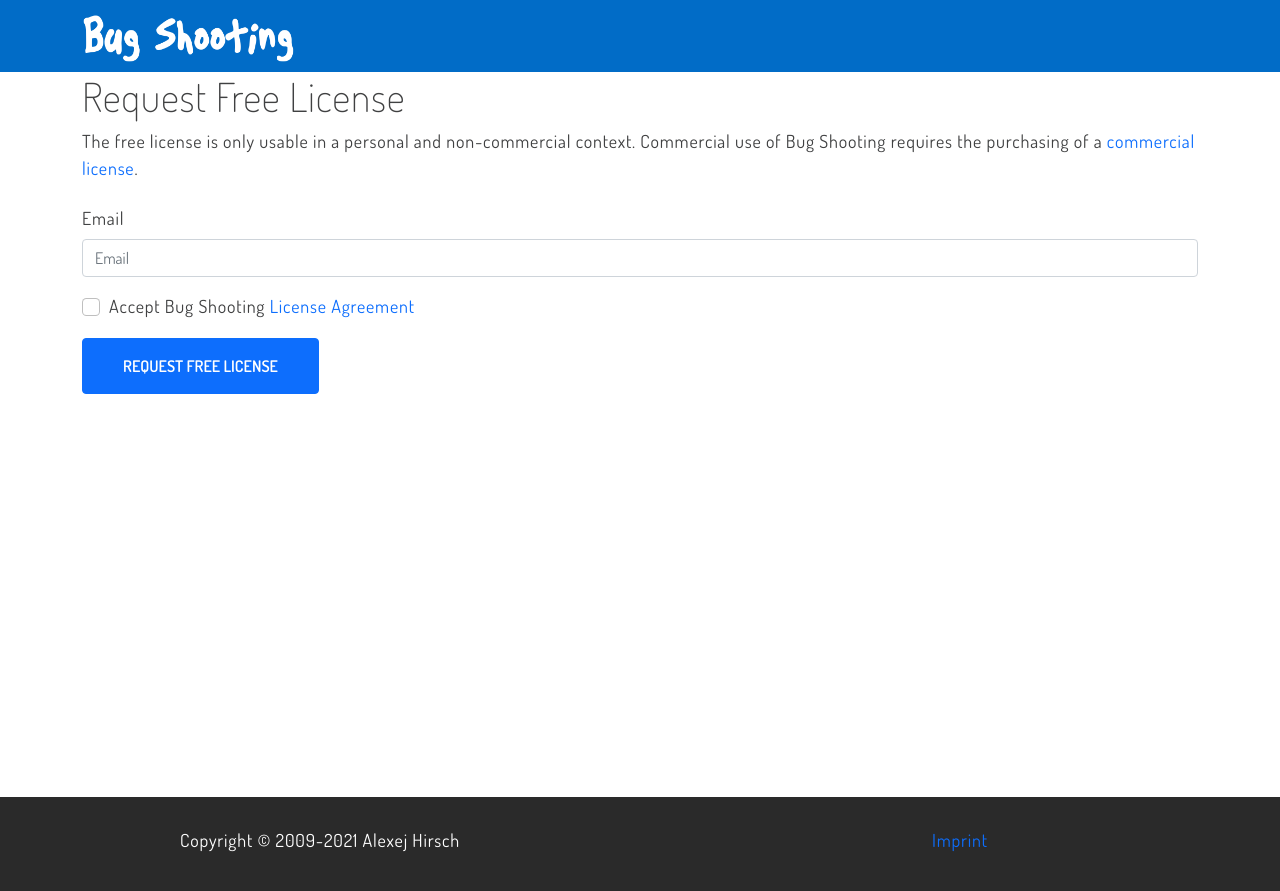
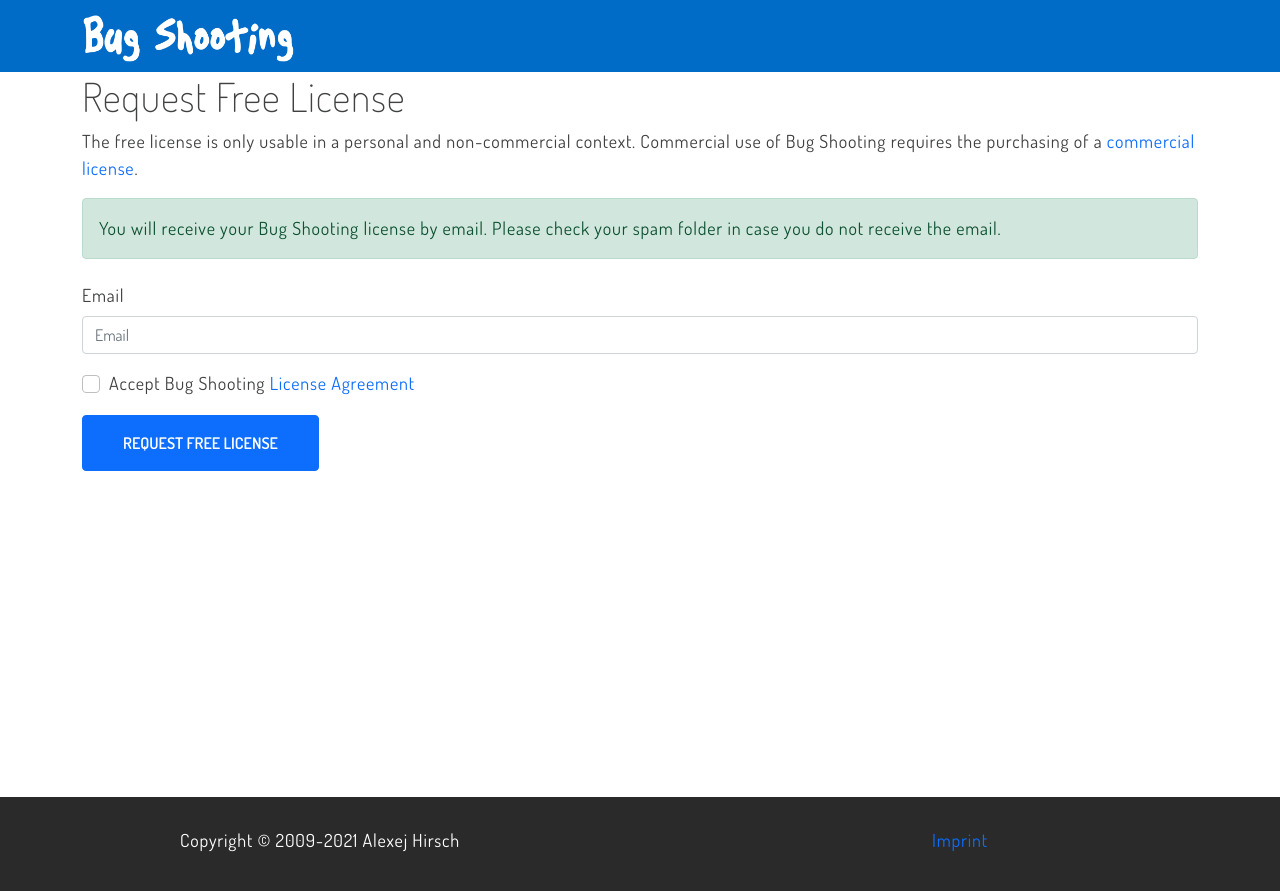
Before and after one commit to BugShooting/BugShooting.Homepage, a Jekyll site: the page built from free.md, in a window 1280 px wide. Shown: the top 891 px of the page. Built offline with Jekyll 4.4.1, drawn with Linux system fonts in a browser that asks for light colours; our own code applies the rules of GitHub Pages for plain Markdown files; some of the changed lines change nothing that is shown.

Commit message:
Update free.md

```diff
--- a/free.md
+++ b/free.md
@@ -3,41 +3,37 @@
 permalink: /free/
 ---
 
-<div id="requestform">
+# Request Free License
 
-  <h1>Request Free License</h1>
-  <p>The free license is only usable in a personal and non-commercial context. Commercial use of Bug Shooting requires the purchasing of a <a href="{{ site.baseurl }}/pricing">commercial license</a>.</p>
+The free license is only usable in a personal and non-commercial context. Commercial use of Bug Shooting requires the purchasing of a <a href="{{ site.baseurl }}/pricing">commercial license</a>.
 
-  <form id="submitform">
-    <div class="row mb-3">
-      <div class="form-group">
-        <label for="activationfile" class="col-sm-2 col-form-label">Email</label>
-        <input class="form-control" type="email" placeholder="Email" required name="email" id="email" maxlength="100">
+<div id="errorMessage" class="alert alert-danger" role="alert" style="display:none"></div>
+<div id="successMessage" class="alert alert-success " role="alert">
+  You will receive your Bug Shooting license by email. Please check your spam folder in case you do not receive the email.
+</div>
+
+<form id="submitform">
+  <div class="row mb-3">
+    <div class="form-group">
+      <label for="activationfile" class="col-sm-2 col-form-label">Email</label>
+      <input class="form-control" type="email" placeholder="Email" required name="email" id="email" maxlength="100">
+    </div>
+  </div>
+  <div class="row mb-3">
+    <div class="form-group">
+      <div class="form-check">
+        <input class="form-check-input" type="checkbox" required name="agreement">
+        <label class="form-check-label" for="agreement">Accept Bug Shooting <a href="{{ site.baseurl }}/agreement" target="_blank">License Agreement</a></label>
       </div>
     </div>
-    <div class="row mb-3">
-      <div class="form-group">
-        <div class="form-check">
-          <input class="form-check-input" type="checkbox" required name="agreement">
-          <label class="form-check-label" for="agreement">Accept Bug Shooting <a href="{{ site.baseurl }}/agreement" target="_blank">License Agreement</a></label>
-        </div>
-      </div>
+  </div>
+  <div class="row mb-3">
+    <div class="form-group">
+      <button class="btn btn-lg btn-primary btn-block" type="submit">Request Free License</button>
     </div>
-    <div class="row mb-3">
-      <div class="form-group">
-        <button class="btn btn-lg btn-primary btn-block" type="submit">Request Free License</button>
-      </div>
-    </div>
-  </form>
+  </div>
+</form>
 
-</div>
-
-<div id="resultsuccess" style="display:none">
- <h1>Thank You</h1>
- <div class="alert alert-success " role="alert">
-   You will receive your Bug Shooting license by email. Please check your spam folder in case you do not receive the email.
- </div>
-</div>
 
 <div id="resultfailed" style="display:none">
   <h1>Oops!</h1>
@@ -53,27 +49,38 @@
     // disable default action
     event.preventDefault();
 
-    var request = new XMLHttpRequest();
+    var xhr = new XMLHttpRequest();
 
-    request.addEventListener('load', function( event ) {
-      form.reset();
-      document.getElementById("requestform").style.display = "none";
-      document.getElementById("resultsuccess").style.display = "block";
-    } );
+    xhr.onload = function () {
+      if (xhr.readyState === xhr.DONE) {
 
-    request.addEventListener('error', function( event ) {
-      form.reset();
-      document.getElementById("requestform").style.display = "none";
-      document.getElementById("resultfailed").style.display = "block";
-    } );
+        form.reset();
 
-    request.open("POST", "https://services.bugshooting.com/rest/freelicense", true);
+        if (xhr.status === 200) {
+
+          // show success message
+          document.getElementById("successMessage").style.display = "block";
+          document.getElementById("errorMessage").style.display = "none";
+          form.style.display = "none";
+
+        } else {
+
+          // show error message
+          document.getElementById("successMessage").style.display = "none";
+          document.getElementById("errorMessage").style.display = "block";
+          document.getElementById("errorMessage").innerText = xhr.statusText;
+
+        }
+      }
+    };
+
+    xhr.open("POST", "https://services.bugshooting.com/rest/freelicense", true);
 
     var data = new FormData();
     data.append('email', document.getElementById("email").value);
     data.append('language', 'en-US');
 
-    request.send(data);
+    xhr.send(data);
 
   });
 
```
